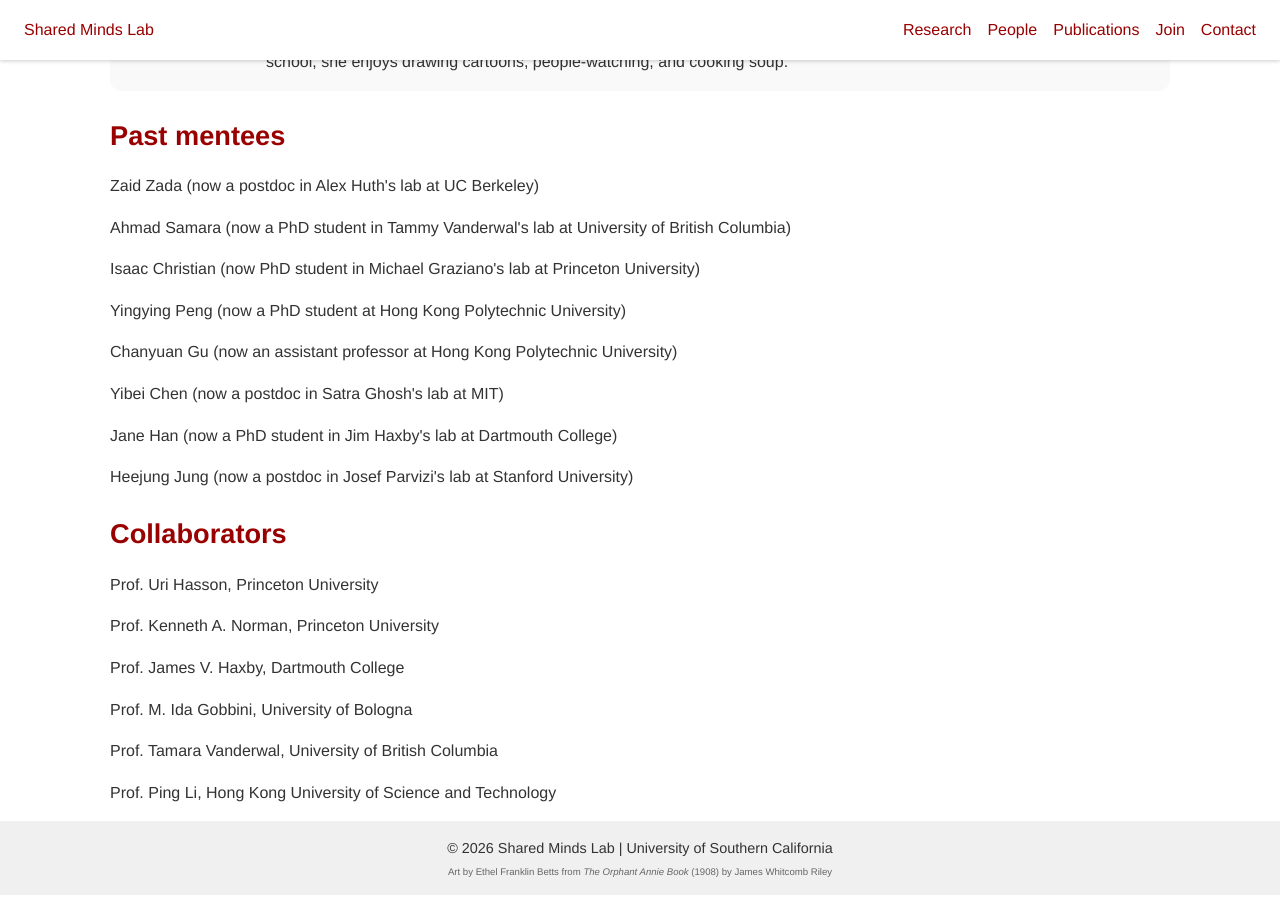
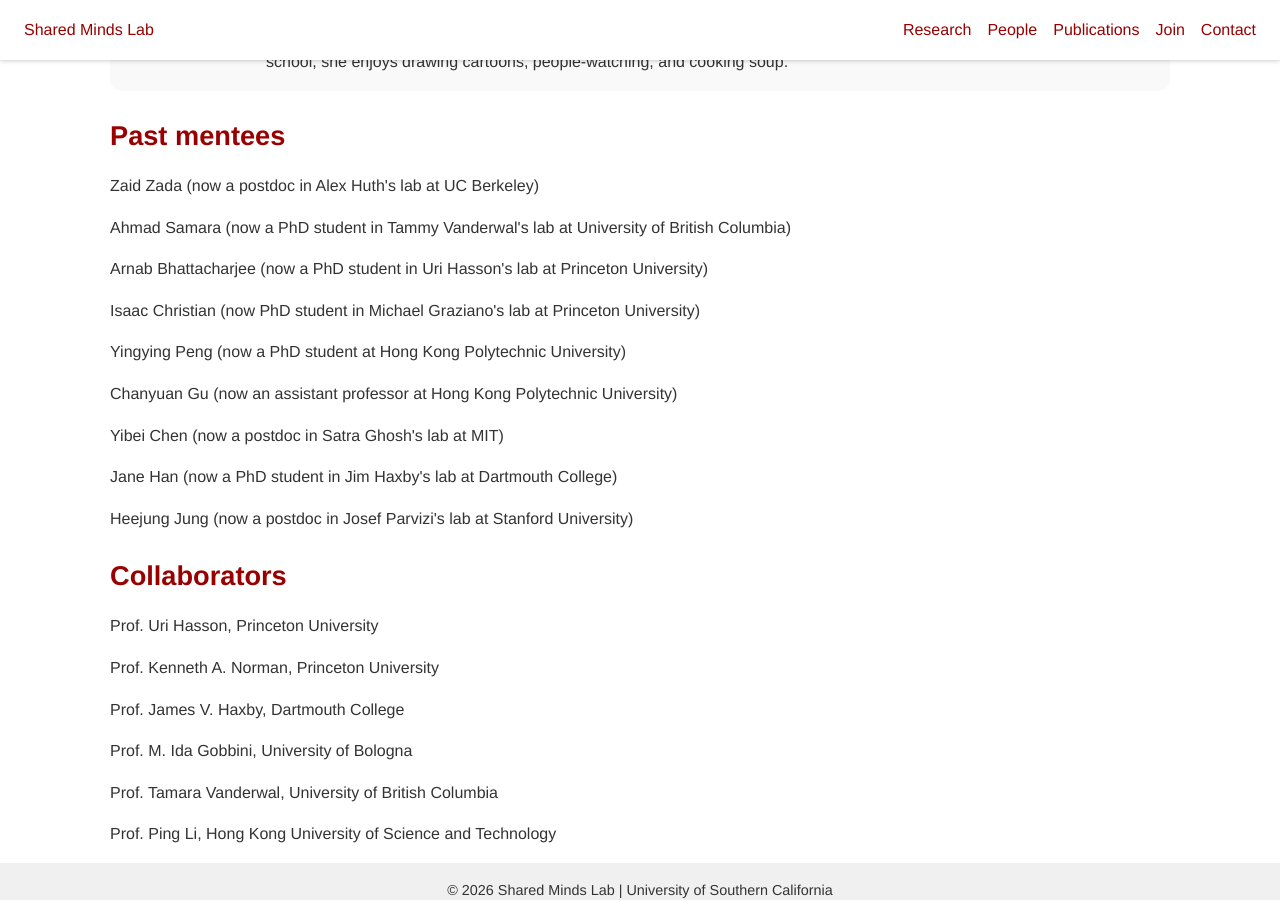
Before and after one commit to shared-minds/shared-minds.github.io, a Jekyll site: the page built from people.html, in a window 1280 px wide and 900 px high, scrolled down 1085 px. Built offline with Jekyll 4.4.1, drawn with Linux system fonts in a browser that asks for light colours.

Commit message:
Update past mentees

```diff
--- a/people.html
+++ b/people.html
@@ -62,6 +62,7 @@
     <div class="people-list">
       <p>Zaid Zada (now a postdoc in Alex Huth's lab at UC Berkeley)</p>
       <p>Ahmad Samara (now a PhD student in Tammy Vanderwal's lab at University of British Columbia)</p>
+      <p>Arnab Bhattacharjee (now a PhD student in Uri Hasson's lab at Princeton University)</p>
       <p>Isaac Christian (now PhD student in Michael Graziano's lab at Princeton University)</p>
       <p>Yingying Peng (now a PhD student at Hong Kong Polytechnic University)
       <p>Chanyuan Gu (now an assistant professor at Hong Kong Polytechnic University)
```
